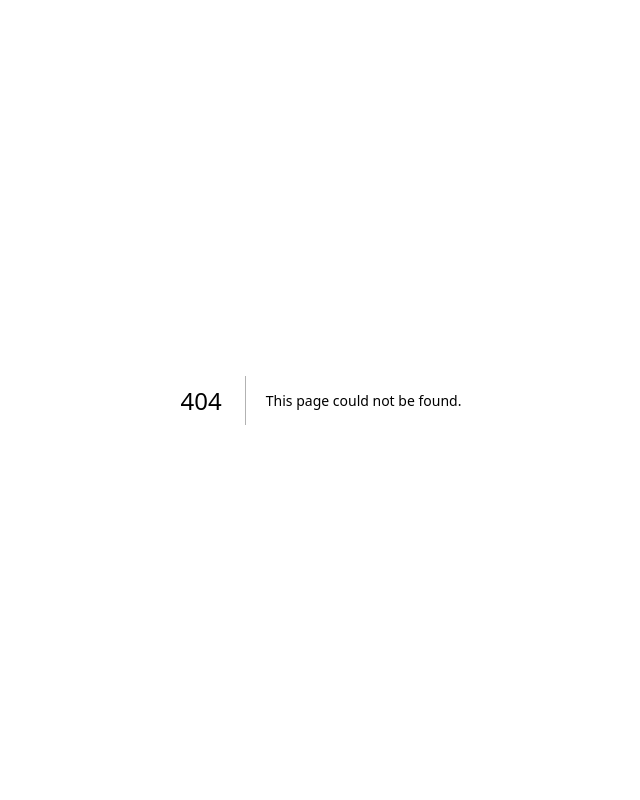
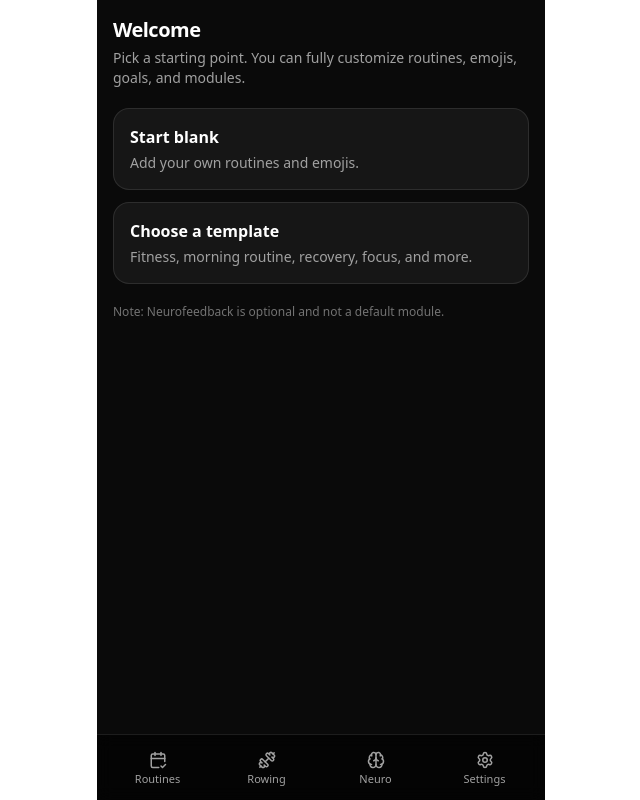
Before and after one commit to DMALUVM/Trackers, a Next.js app: page /app/onboarding in a window 1280 px wide. Before the commit this address had no page. Shown: the whole page, without its empty margins (319-959 px from the left). Built offline with nearby package versions, Linux system fonts and the light colour scheme; no server answers; the database is empty.

Commit message:
Add onboarding gate; stop auto-seeding Dave routines for new users

```diff
--- /dev/null
+++ b/src/app/app/onboarding/page.tsx
@@ -0,0 +1,71 @@
+"use client";
+
+import { useEffect, useState } from "react";
+import { useRouter } from "next/navigation";
+import { listRoutineItems } from "@/lib/supabaseData";
+
+export default function OnboardingPage() {
+  const router = useRouter();
+  const [loading, setLoading] = useState(true);
+
+  useEffect(() => {
+    const run = async () => {
+      const items = await listRoutineItems();
+      if (items.length > 0) {
+        router.replace("/app/routines");
+        return;
+      }
+      setLoading(false);
+    };
+    void run();
+  }, [router]);
+
+  if (loading) {
+    return (
+      <div className="space-y-4">
+        <h1 className="text-xl font-semibold tracking-tight">Welcome</h1>
+        <p className="text-sm text-neutral-400">Loading…</p>
+      </div>
+    );
+  }
+
+  return (
+    <div className="space-y-5">
+      <header className="space-y-1">
+        <h1 className="text-xl font-semibold tracking-tight">Welcome</h1>
+        <p className="text-sm text-neutral-400">
+          Pick a starting point. You can fully customize routines, emojis, goals,
+          and modules.
+        </p>
+      </header>
+
+      <section className="space-y-3">
+        <button
+          type="button"
+          className="w-full rounded-2xl border border-white/10 bg-white/5 p-4 text-left hover:bg-white/10"
+          onClick={() => router.replace("/app/settings/routines")}
+        >
+          <p className="text-base font-semibold">Start blank</p>
+          <p className="mt-1 text-sm text-neutral-400">
+            Add your own routines and emojis.
+          </p>
+        </button>
+
+        <button
+          type="button"
+          className="w-full rounded-2xl border border-white/10 bg-white/5 p-4 text-left hover:bg-white/10"
+          onClick={() => alert("Template library is next (shipping shortly).")}
+        >
+          <p className="text-base font-semibold">Choose a template</p>
+          <p className="mt-1 text-sm text-neutral-400">
+            Fitness, morning routine, recovery, focus, and more.
+          </p>
+        </button>
+      </section>
+
+      <p className="text-xs text-neutral-500">
+        Note: Neurofeedback is optional and not a default module.
+      </p>
+    </div>
+  );
+}
--- a/src/app/app/routines/page.tsx
+++ b/src/app/app/routines/page.tsx
@@ -2,6 +2,7 @@
 
 import Link from "next/link";
 import { useEffect, useMemo, useState } from "react";
+import { useRouter } from "next/navigation";
 import {
   CheckCircle2,
   Circle,
@@ -44,6 +45,7 @@ function shouldShow(item: RoutineItemRow, today: Date) {
 }
 
 export default function RoutinesPage() {
+  const router = useRouter();
   const today = useMemo(() => new Date(), []);
   const dateKey = useMemo(() => toDateKey(today), [today]);
 
@@ -63,6 +65,12 @@ export default function RoutinesPage() {
       try {
         await ensureSeedData();
         const routineItems = await listRoutineItems();
+
+        // Onboarding gate: new users should not inherit Dave's routines.
+        if (routineItems.length === 0) {
+          router.replace("/app/onboarding");
+          return;
+        }
 
         const { log, checks } = await loadDayState(dateKey);
         const checkMap = new Map(checks.map((c) => [c.routine_item_id, c.done]));
@@ -86,7 +94,7 @@ export default function RoutinesPage() {
     };
 
     void run();
-  }, [dateKey, today]);
+  }, [dateKey, today, router]);
 
   const toggleItem = (id: string) => {
     setItems((prev) =>
--- a/src/lib/supabaseData.ts
+++ b/src/lib/supabaseData.ts
@@ -75,21 +75,11 @@ export async function createRoutineItem(opts: {
 export async function ensureSeedData() {
   const userId = await getUserId();
 
+  // IMPORTANT: do NOT auto-seed routine_items for new users.
+  // Onboarding should ask users what they want to track.
+  // Dave's personal routines are already in his account and remain untouched.
   const items = await listRoutineItems();
-  if (items.length === 0) {
-    const inserts = daveSeedRoutineItems.map((i, idx) => ({
-      user_id: userId,
-      label: i.label,
-      emoji: i.emoji ?? null,
-      section: i.section ?? "anytime",
-      is_non_negotiable: i.isNonNegotiable ?? false,
-      days_of_week: i.daysOfWeek ?? null,
-      sort_order: idx,
-    }));
-
-    const { error } = await supabase.from("routine_items").insert(inserts);
-    if (error) throw error;
-  }
+  void items;
 
   // weekly goals
   const { data: goals, error: goalsErr } = await supabase
```
Also changed, not shown: 1 other file (tests, documents, lock files or other folders).
